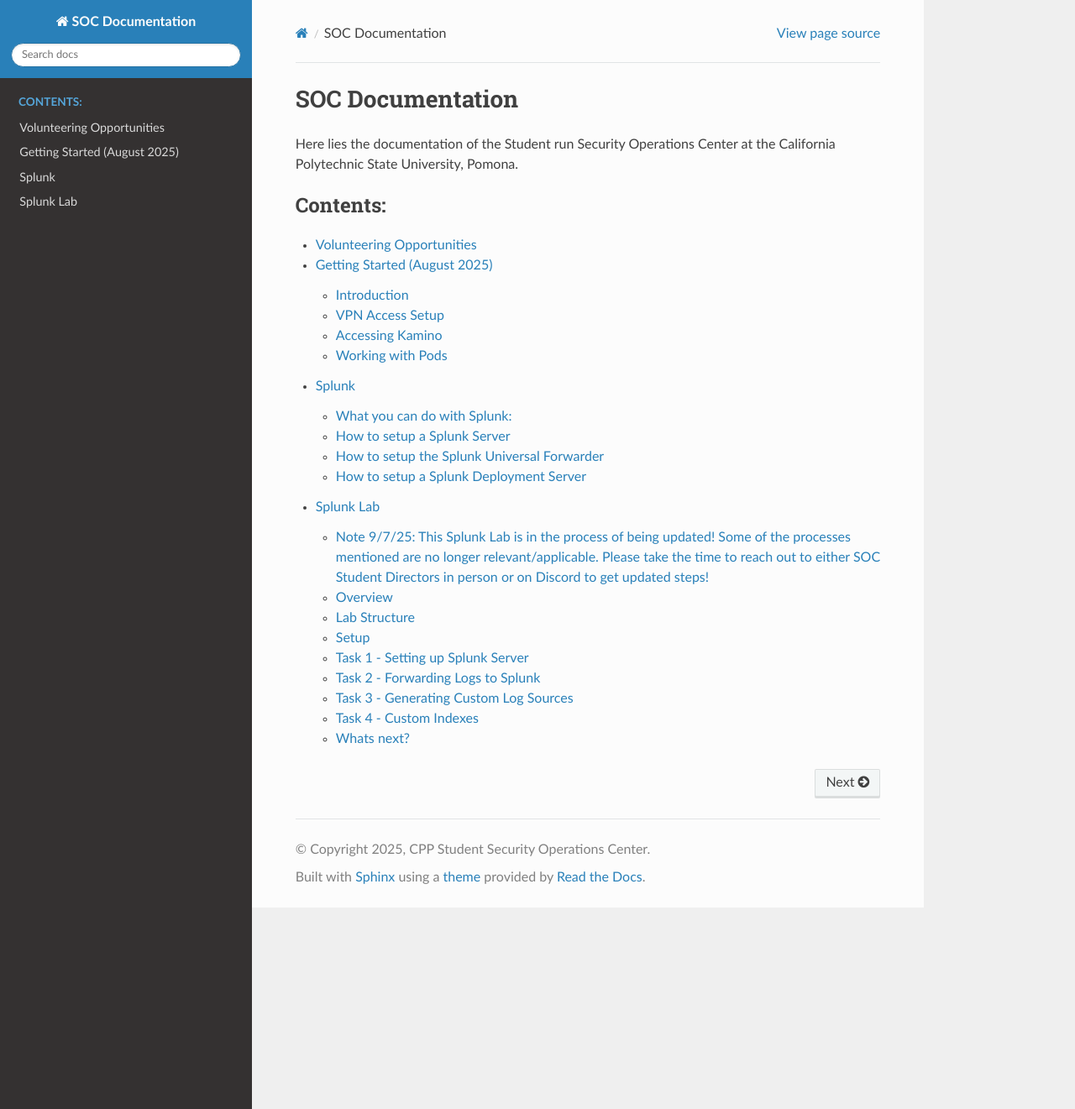
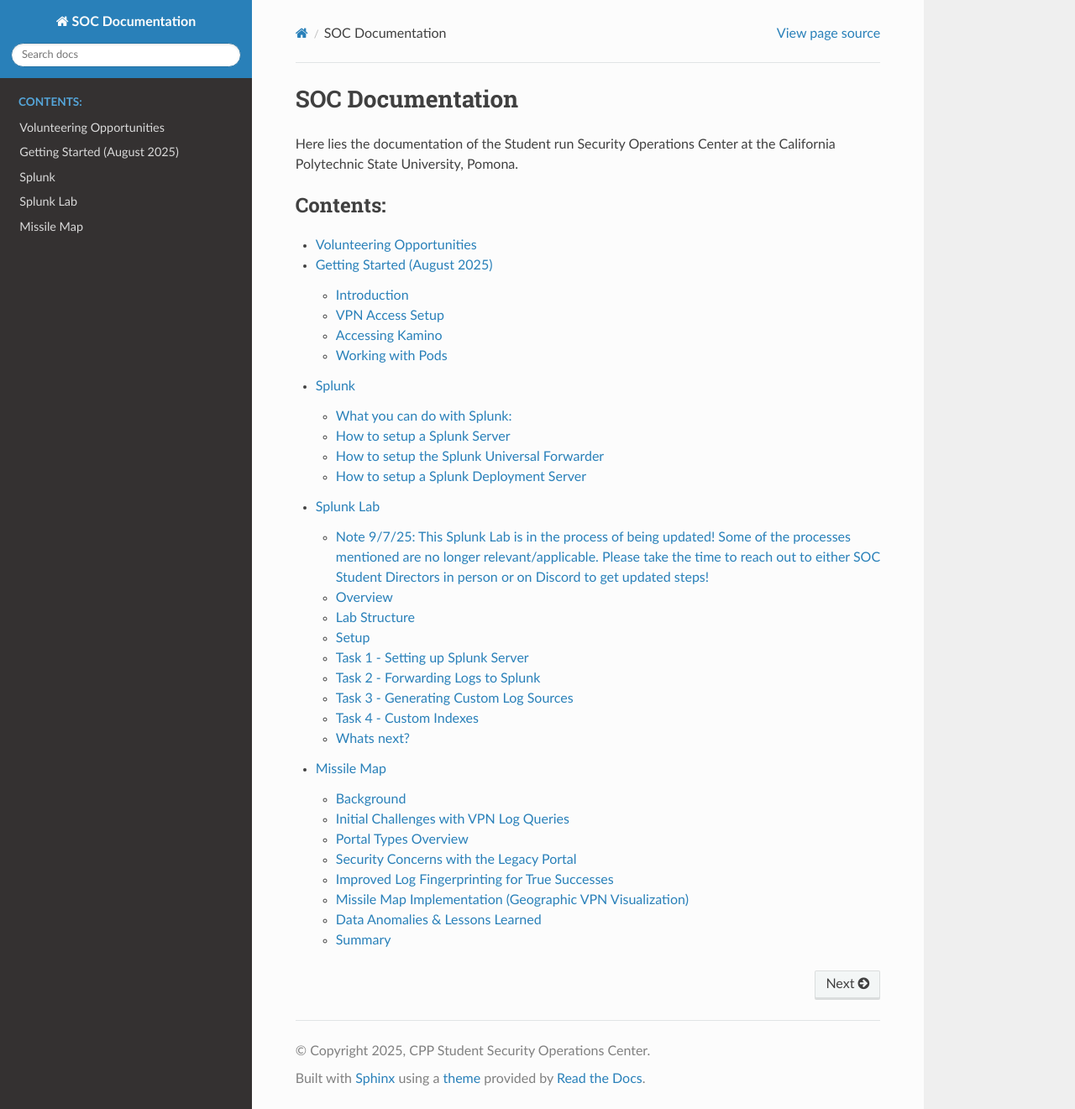
Before and after one commit to cpp-soc/documentation, a Sphinx documentation site: the page built from source/index.md, in a window 1280 px wide and 1321 px high. Shown: the whole window at 84% size. Built offline with Sphinx 7.4.7 and the Read the Docs theme 3.1.0, drawn with Linux system fonts in a browser that asks for light colours; some of the changed lines change nothing that is shown.

Commit message:
grok is this true

````diff
--- a/source/index.md
+++ b/source/index.md
@@ -10,4 +10,5 @@
 Getting Started (August 2025) <getting_started>
 Splunk <Splunk>
 Splunk Lab <Splunk_Lab>
+Missile Map <missile_map>
 ```
--- /dev/null
+++ b/source/missile_map.md
@@ -0,0 +1,121 @@
+# How the Student SOC Implemented Missile Map!
+
+## Background
+
+After a major rebuild of the infrastructure at the Student Data Center, the Student Security Operations Center (SOC) found that many legacy monitoring processes no longer applied. One critical need was auditing GlobalProtect VPN activity to understand who was connecting to the network and from where. The SOC wanted better visibility into VPN usage and potential anomalies, especially given the changes post-rebuild. To achieve this, they leveraged Splunk SIEM for log collection and even integrated a special map visualization to track user VPN connections geographically.
+
+## Initial Challenges with VPN Log Queries
+
+In the beginning, querying the GlobalProtect VPN logs in Splunk for *"successful"* logins led to confusing and misleading results. The initial Splunk query was intended to filter for successful connection events, but it ended up including a huge volume of logs from around the world – even places like Russia, Africa, and Asia – suggesting hundreds of thousands of VPN login attempts. This was obviously alarming and pointed to something being off with the query or the logs forwarded.
+
+The root issue was that the log fields were ambiguous. Some events were being marked with fields: action or status with *"success"* even when the login actually failed. For example, certain logs showed an action field of *"success"* but, upon inspecting details, the same log would contain an error message like *"COPY AND PASTE WHAT IT REALLY WAS"*. In some cases, the username field (`src_user`) was literally set to `"success"`, which clearly was not a real user account but rather a misinterpreted field. These were false positives that made it look like users from all over the globe were connecting, when in reality they were failed login attempts or automated brute-force attempts being logged in a misleading way.
+
+To illustrate the problem, the SOC’s first query was roughly:
+
+```splunk
+index="netfw" sourcetype="pan:globalprotect" "success" src_user=*
+| iplocation src_ip
+| eval start_lat=lat, start_lon=lon, end_lat=34.0597, end_lon=-117.8200
+| stats count by src_user, start_lat, start_lon, end_lat, end_lon, src_ip
+```
+and
+```splunk
+index="netfw" sourcetype="pan:globalprotect" "success"
+| iplocation src_ip
+| eval start_lat=lat, start_lon=lon, end_lat=34.0597, end_lon=-117.8200
+| stats count by src_user, start_lat, start_lon, end_lat, end_lon, src_ip
+```
+
+This attempted to find any logs with the term *"success"* and map their source IP locations. However, it swept up events that were not true successes. The resulting visualization showed an explosion of connection lines from virtually every continent, which was not an accurate picture of actual VPN usage. As shown below, the initial query’s output (on a world map) was cluttered with false-positive connections:
+
+*Initial query results showing numerous false-positive "success" logs globally*
+
+The team investigated a few suspicious log entries to understand why they were being counted as successful. They found, for instance, logs where the user field was set to “success” and the action was “success” as well – yet further details in the log indicated a bad password. In contrast, a truly successful login log would show a real username and no such error. The screenshot below compares a suspicious log vs. a clean log in Splunk: the left side event is flagged as *"success"* but is actually a failed login attempt (with an error in the details), whereas the right side is a genuine successful VPN connection event.
+
+*Comparison of a suspicious "success" log (left) vs. a genuine successful login log (right)*
+
+This initial hurdle highlighted that not all *"success"* logs were equal. The SOC needed a better way to filter the data so that only true successful VPN connections would be visualized.
+
+## Portal Types Overview
+
+While auditing the GlobalProtect logs to solve the above mystery, the team discovered that logs referenced multiple “portal” types. GlobalProtect has a concept of portals and gateways, and the logs contained a field (`portal`) that could take on values like `gp-user`, `gp-user-portal`, `gp-mgmt`, `gp-mgmt-portal`, etc. Through careful analysis and by correlating with known VPN URLs, the SOC deciphered the meaning of each:
+
+*   **`gp-mgmt-portal`**: This corresponds to the main GlobalProtect management portal – essentially the web interface or SSO login portal used by authorized users. In our case, this is the portal at `mgmt.sdc.cpp.edu` that staff would normally use to authenticate (it uses single-sign-on/SAML for authentication). It handles the user login process (authenticating credentials via SSO) before the VPN tunnel is established.
+*   **`gp-mgmt`**: This refers to the GlobalProtect gateway management process that takes over after a user is authenticated. Once you successfully log in via the portal, the system uses `gp-mgmt` to actually set up the VPN connection (assign an IP, establish the tunnel, etc.). In short, `gp-mgmt` events are part of establishing the connection once credentials are validated.
+*   **`gp-user-portal`**: This turned out to be a secondary (and deprecated) user portal that does not use SSO. In our environment this was the URL `vpn.sdc.cpp.edu`, which presents a simple username/password login screen. It was legacy and supposed to be retired, but our audit revealed it was still running. Essentially, `gp-user-portal` logs indicate someone using this older portal login page (likely with a local account credential). We only discovered its significance when we noticed logins coming from external universities and unexpected locations – those users were accessing this portal during special events.
+*   **`gp-user`**: Similar to `gp-mgmt` above, `gp-user` refers to the connection process initiated via the user portal. If someone logs in through the `gp-user-portal` (the old login page), the system then generates `gp-user` events to handle the VPN connection setup for that session.
+
+The SOC initially assumed only one portal was relevant (the main SSO portal `mgmt.sdc.cpp.edu`) and perhaps also the campus-wide VPN (`vpn.connect.cpp.edu` managed by central IT). The log analysis, however, exposed that two different portal interfaces were in play for the Student Data Center: the expected SSO portal and the forgotten legacy portal. This discovery was pivotal – it explained why there were logs of connections from places and organizations that didn’t line up with our usual user base. Those turned out to be external participants (for instance, students from other universities) who were given access during events like SWIFT competitions or tryouts, using the legacy portal that was opened up for them.
+
+## Security Concerns with the Legacy Portal
+
+Uncovering the existence of `vpn.sdc.cpp.edu` (the `gp-user-portal`) raised immediate security concerns. This portal uses only a basic username/password authentication without the protection of single sign-on or multifactor, and it was exposed to the internet for the sake of external user access. As a result, it had become a target for brute-force login attempts. The Splunk logs clearly showed automated attacks hitting this portal – the source of the “success” noise was largely bots or malicious actors trying to guess passwords on the public-facing login page.
+
+Having a deprecated portal publicly accessible is a risk, but at the time the SOC faced a dilemma: they needed this portal to remain available during certain external events (where non-Cal Poly users needed VPN access to participate, and those users could not use our SSO). During events like the SWIFT tryouts, the legacy portal was intentionally left open so outside participants could log in with credentials we provided them. This was a temporary necessity that unfortunately expanded our attack surface.
+
+The screenshot below shows what the `vpn.sdc.cpp.edu` login interface looks like – a simple login form without SSO. This simplicity is exactly what makes it a brute-force target, as any internet user can reach this page and attempt to log in:
+
+*Legacy VPN Portal login page (vpn.sdc.cpp.edu) with basic username/password prompt*
+
+### Brute-force exposure
+With just a username and password field and no second-factor or SSO, bots around the world constantly probed this portal. The SOC observed many login attempts from foreign IPs (which initially masqueraded in the logs as “successful” due to the logging quirk). This underscored the importance of a plan to either better secure this portal (rate limiting, MFA, or network restrictions) or fully decommission it as soon as external-event needs allow.
+
+## Improved Log Fingerprinting for True Successes
+
+To filter out the noise and focus only on truly successful VPN connections, the SOC refined their Splunk queries using a more reliable field: `event_id`. By examining the available event identifiers in the GlobalProtect logs (Splunk makes it easy to see distinct field values, as shown below), they found that one specific event code consistently corresponds to a completed VPN login. The `event_id` field value `gateway-connected` is logged only when a GlobalProtect client has successfully connected to the gateway (i.e., the VPN tunnel is fully established)[1]. This is exactly the kind of event they wanted to track.
+
+*Splunk interface showing sample event_id field values (including "gateway-connected")*
+
+According to Palo Alto Networks’ documentation, a `gateway-connected` event “indicates a GlobalProtect client successful connection for tunnel or non-tunnel mode”[1] – in other words, a real VPN session. Armed with this knowledge, the SOC adjusted their Splunk search to zero in on those events and ignore the rest. They also narrowed the search to the relevant portals (`gp-mgmt` and `gp-user`, which are the ones that produce the gateway connection logs after authentication).
+
+The refined Splunk query looked something like this:
+
+```splunk
+index="netfw" sourcetype="pan:globalprotect" (portal="gp-mgmt" OR portal="gp-user") event_id="gateway-connected" src_user=*
+| iplocation src_ip
+| eval start_lat=lat, start_lon=lon, end_lat=34.0597, end_lon=-117.8200
+| stats count by action, src_user, src_ip, start_lat, start_lon, end_lat, end_lon
+```
+
+Let’s break down what this does:
+-   **Base search**: We search the firewall logs (`index="netfw"`) of type `pan:globalprotect` for events where the `portal` field is either `gp-mgmt` or `gp-user` (i.e. the connection-establishment stage for either portal) and `event_id="gateway-connected"`. We also ensure `src_user=*` to pick up only events tied to a user account (excluding any system or empty entries).
+-   **Geo IP lookup**: Using Splunk’s `iplocation` command on the source IP (`src_ip`) populates latitude (`lat`) and longitude (`lon`) fields based on geo-IP data.
+-   **Define map coordinates**: We then create `start_lat`/`start_lon` from the looked-up coordinates (the user’s approximate location), and set a fixed `end_lat`/`end_lon` corresponding to our campus’s CLA Building location (roughly 34.06 N, -117.82 W in Pomona, CA). This essentially prepares the data for mapping an arc from the user to the campus.
+-   **Stats aggregation**: Finally, we use `stats count by ...` to group events. In practice, for visualization we might not even need the count, but this method ensures we have one line per unique combination of user and location. The `action` field (which in these events should indicate "success/allow") can also be included just for reference.
+
+With this refined “fingerprint” query, false positives disappeared. Only genuine successful VPN connection events were returned. The volume of events was now sane (e.g., dozens per day instead of thousands) and the sources were all expected user locations. This was the “silver bullet” the team was looking for to get clean data for visualization.
+
+## Missile Map Implementation (Geographic VPN Visualization)
+
+Having obtained clean data on successful VPN connections, the SOC proceeded to implement the Missile Map visualization in Splunk. Missile Map is a Splunk app/visualization that displays data as arcs on a world map[2] – much like the “cyber attack” maps often seen in security dashboards. Each arc requires a starting and ending coordinate. In our case, the starting point is the geographic location of the user’s IP address, and the ending point is the fixed location of Cal Poly Pomona’s CLA Tower (representing our data center).
+
+We configured the Missile Map by providing it the fields it expects (our query already yielded `start_lat`, `start_lon`, `end_lat`, `end_lon` for each event)[3]. We chose a fixed color for the arcs and set the map’s center/zoom to focus on the areas of interest. Every time a new VPN login occurs and meets our query criteria, the dashboard displays a new arc from the user’s city to campus. Because all arcs share the same destination (Pomona, CA), the visualization looks like a set of missiles or arrows converging on a single point – hence the name “Missile Map.”
+
+We also included additional context in the data points if needed. For example, we could label arcs with the username or mark if an event came from the legacy portal vs the main portal (using different colors or labels). In this case, since we filtered out the legacy portal’s unsuccessful noise and only tracked actual connections, most arcs represent valid user sessions. If any unusual connection does appear (say, a valid login from an atypical country), it stands out prominently on the map for further investigation.
+
+Below is a placeholder for what the final Missile Map dashboard looks like. The real visualization shows a world map with arcs originating from various user locations (across the U.S. and occasionally abroad) all terminating at the CLA Building location in California:
+
+*Missile Map visualization of VPN connections (each arc from user’s geolocation to campus)*
+
+*Figure: The Missile Map in Splunk showing successful VPN connections. Each arc represents a user VPN session connecting from the origin (determined by IP geolocation) to the campus network (destination fixed at CLA Building coordinates). We can see, for example, connections coming from other parts of California, some from out-of-state (perhaps students traveling or out-of-state participants during events), and so on. The map gives an immediate sense of where users are connecting from and can reveal patterns (like clusters of connections from an unexpected region).*
+
+By integrating this Missile Map, the Student SOC significantly improved its situational awareness. Rather than combing through text logs, analysts can glance at the dashboard and spot if something looks off (such as an arc from an unusual country or an unusually high number of arcs at once which might indicate a surge in usage or an event).
+
+## Data Anomalies & Lessons Learned
+
+Throughout this project, a few anomalies were discovered in the data, underscoring lessons for the team:
+-   **Geo-IP mismatches**: On a few occasions, the user’s IP address and the provided geolocation did not line up. For example, one user’s IP traced to a Southern California ISP, yet the latitude/longitude from `iplocation` placed the point in New York. In another case, a user’s IP was clearly from Florida, but the geo lookup showed a location in Illinois. These discrepancies might be due to outdated GeoIP data, VPN exit nodes, or how GlobalProtect reports location (possibly using a different source of geo info). It was a reminder that GeoIP isn’t 100% accurate – we saw “Florida user connecting from Illinois” which prompted us to double-check those cases manually.
+-   **False success logs**: We learned that not all log fields mean what one might assume at face value. The presence of *"success"* in a log message or an action field did not always indicate a successful login. This was a critical lesson: always validate using reliable fields (in our case, `event_id="gateway-connected"` was the reliable indicator of success).
+-   **Legacy portal noise**: The fact that a deprecated portal was still running led to a lot of noise in the logs. This taught us the importance of maintaining an accurate inventory of active services. If something is supposed to be retired but isn’t, it can both pose a security risk and muddy your monitoring data. We’ve since communicated this to the infrastructure team. The plan is to properly decommission or lock down `vpn.sdc.cpp.edu` when external events are not happening, and to explore more secure ways to grant guest access when they are.
+-   **Visualization value**: Implementing the Missile Map has proven the value of visualization in security operations. Issues that were not obvious from raw logs became very clear when plotted geographically. For instance, seeing a line from an unexpected country immediately raises a flag to investigate if that was a legitimate user or something that slipped through.
+-   **Continuous tuning**: Finally, we recognize that our queries and dashboards will need continuous tuning. As a next step, we might incorporate additional filters (for example, excluding any log where `src_user` equals `"success"` just as an extra sanity check, or updating our GeoIP database to the latest version to improve accuracy). We’re also considering setting up alerts for unusual patterns, such as multiple VPN connections from one foreign country in a short time or connections from countries where we normally have no users.
+
+## Summary
+
+The Student SOC’s implementation of the Missile Map was a success – both in terms of the technical Splunk solution and in the lessons learned along the way. We now have a clear, real-time view of VPN login activity, and we’ve hardened our approach to analyzing logs (focusing on the right markers and understanding the data better). This project not only helps us audit VPN usage but also has improved our security posture by highlighting an overlooked exposure and by giving us a tool to spot abnormal connection locations at a glance. The journey involved unraveling confusing logs, learning the ins and outs of GlobalProtect portals, and ultimately integrating an innovative visualization to make sense of it all. The result is an informative documentation and a powerful operations dashboard that can be used by future Student SOC members to monitor and investigate VPN activities efficiently.
+
+---
+
+[1] [Event Descriptions for the GlobalProtect Logs in PAN-OS](https://docs.paloaltonetworks.com/globalprotect/10-1/globalprotect-admin/logging-for-globalprotect-in-pan-os/event-descriptions-for-the-globalprotect-logs-in-pan-os)
+
+[2, 3] [GitHub - lukemonahan/missile_map: Missile Map Splunk visualisation](https://github.com/lukemonahan/missile_map)
````
